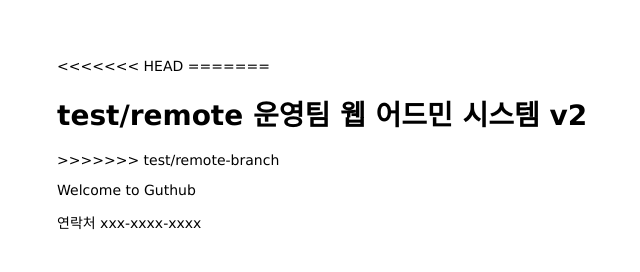
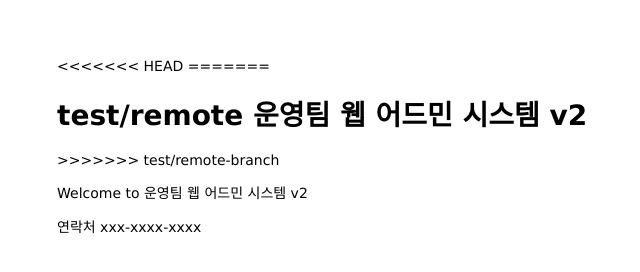
Before and after one commit to Hyuki56/mastering-git-github, a website: page public/index.html in a window 1280 px wide. Shown: the whole page, without its empty margins (1-641 px from the left). Drawn offline with Linux system fonts and the light colour scheme.

Commit message:
Change body

```diff
--- a/public/index.html
+++ b/public/index.html
@@ -10,7 +10,7 @@
 =======
   <h1>test/remote 운영팀 웹 어드민 시스템 v2</h1>
 >>>>>>> test/remote-branch
-  <p>Welcome to Guthub</p>
+  <p>Welcome to 운영팀 웹 어드민 시스템 v2</p>
 </body>
 <footer>
   연락처 xxx-xxxx-xxxx
```
